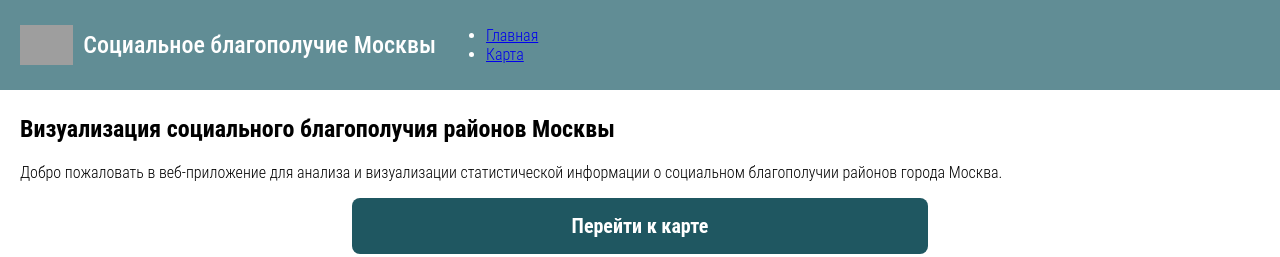
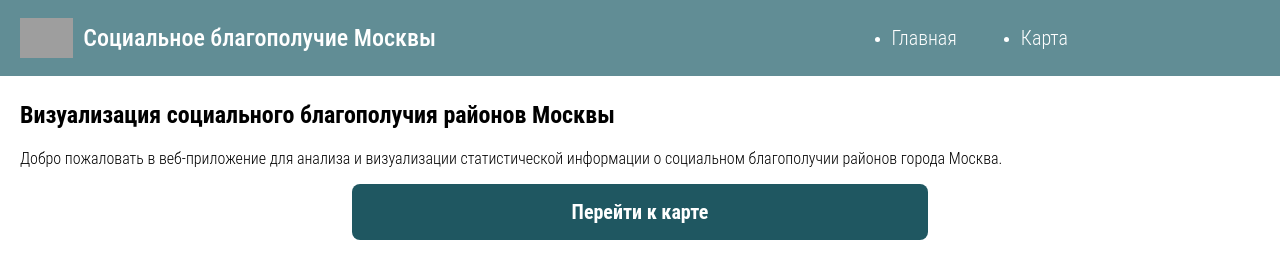
Before and after one commit to FutRel/OpenDataSourceProjectKhamidullinMK231-361, a PHP site: page / in a window 1280 px wide. Shown: the top 257 px of the page. Run offline with PHP 8.4, Linux system fonts and the light colour scheme; grey boxes are pictures that could not be loaded.

Commit message:
dash fixes done

```diff
--- a/frontend/index.php
+++ b/frontend/index.php
@@ -14,13 +14,13 @@
         <div class="header-left">
             <img src="\data\logo.svg" alt="Логотип" class="logo">
             <span class="project-title">Социальное благополучие Москвы</span>
-            <nav class="navbar">
+        </div>
+        <nav class="navbar">
             <ul class="nav-links">
                 <li><a href="index.php">Главная</a></li>
                 <li><a href="map.php">Карта</a></li>
             </ul>
         </nav>
-        </div>
     </header>
     <main>
         <section>
--- a/frontend/style.css
+++ b/frontend/style.css
@@ -11,9 +11,9 @@ header {
     color: #fff;
     padding: 10px 20px;
     display: flex;
-    justify-content: space-between;
+    justify-content: flex-start; /* Расположение элементов влево */
     align-items: center;
-
+    gap: 10px; /* Расстояние между элементами */
     box-shadow: 0 2px 4px rgba(0, 0, 0, 0.1);
 }
 
@@ -31,6 +31,28 @@ header .project-title {
     font-size: 24px;
     font-weight: 500;
     color: #ffffff;
+}
+
+.navbar {
+    display: flex;
+    margin-left: auto;
+    margin-right: 15vw;
+}
+
+.navbar ul {
+    display: inline-flex;
+    gap: 5vw;
+}
+
+.navbar a {
+    text-decoration: none;
+    color: #ffffff;
+    font-size: 20px;
+    transition: color 0.3s ease;
+}
+
+.navbar a:hover {
+    color: #C980A4;
 }
 
 footer span {
@@ -293,4 +315,7 @@ button:hover:not(:disabled) {
         flex-basis: 100%;
         text-align: center;
     }
+    .navbar ul {
+        display: block;
+    }
 }
```
Also changed, not shown: frontend/map.php (+7 -7 lines).
